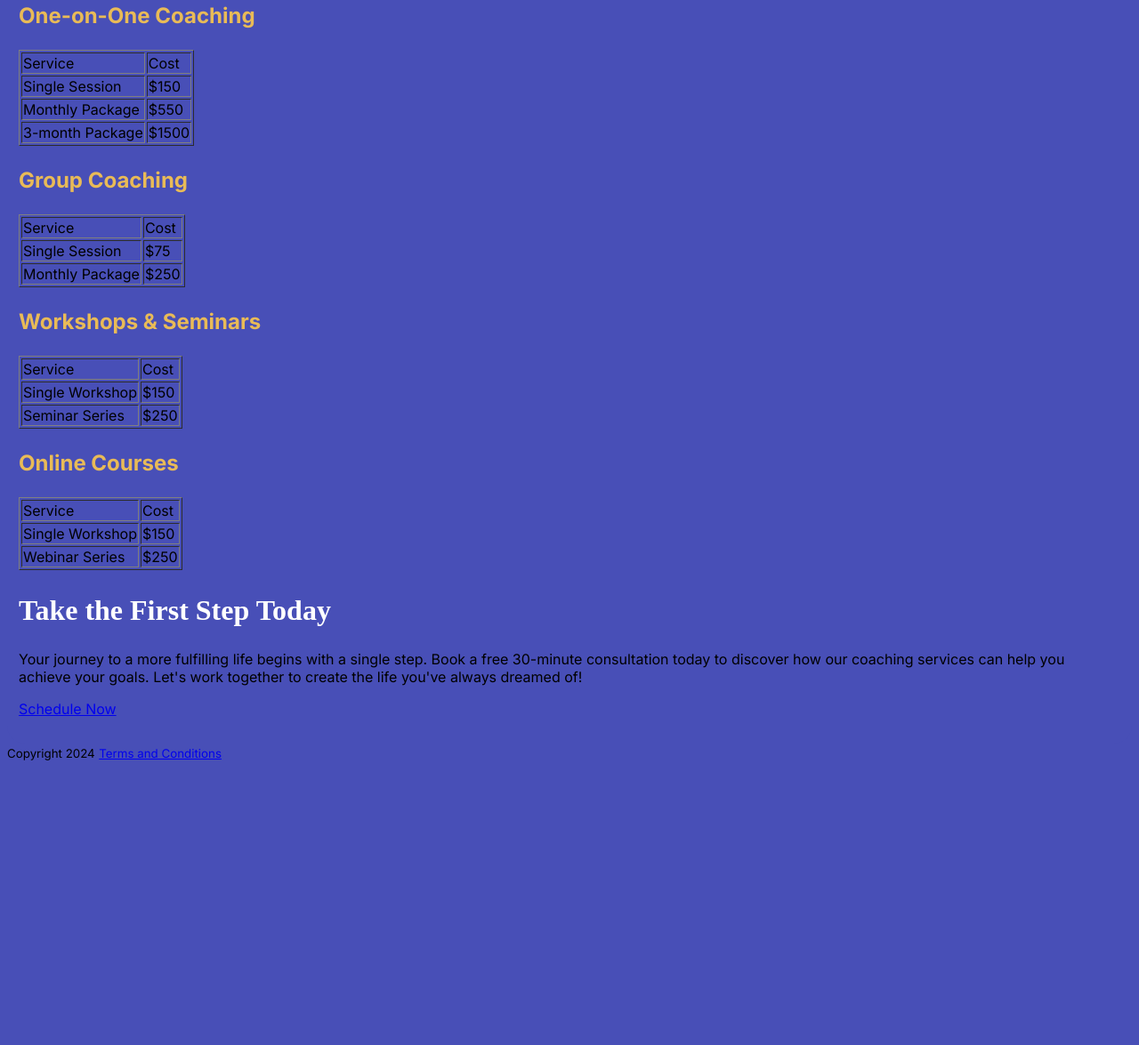
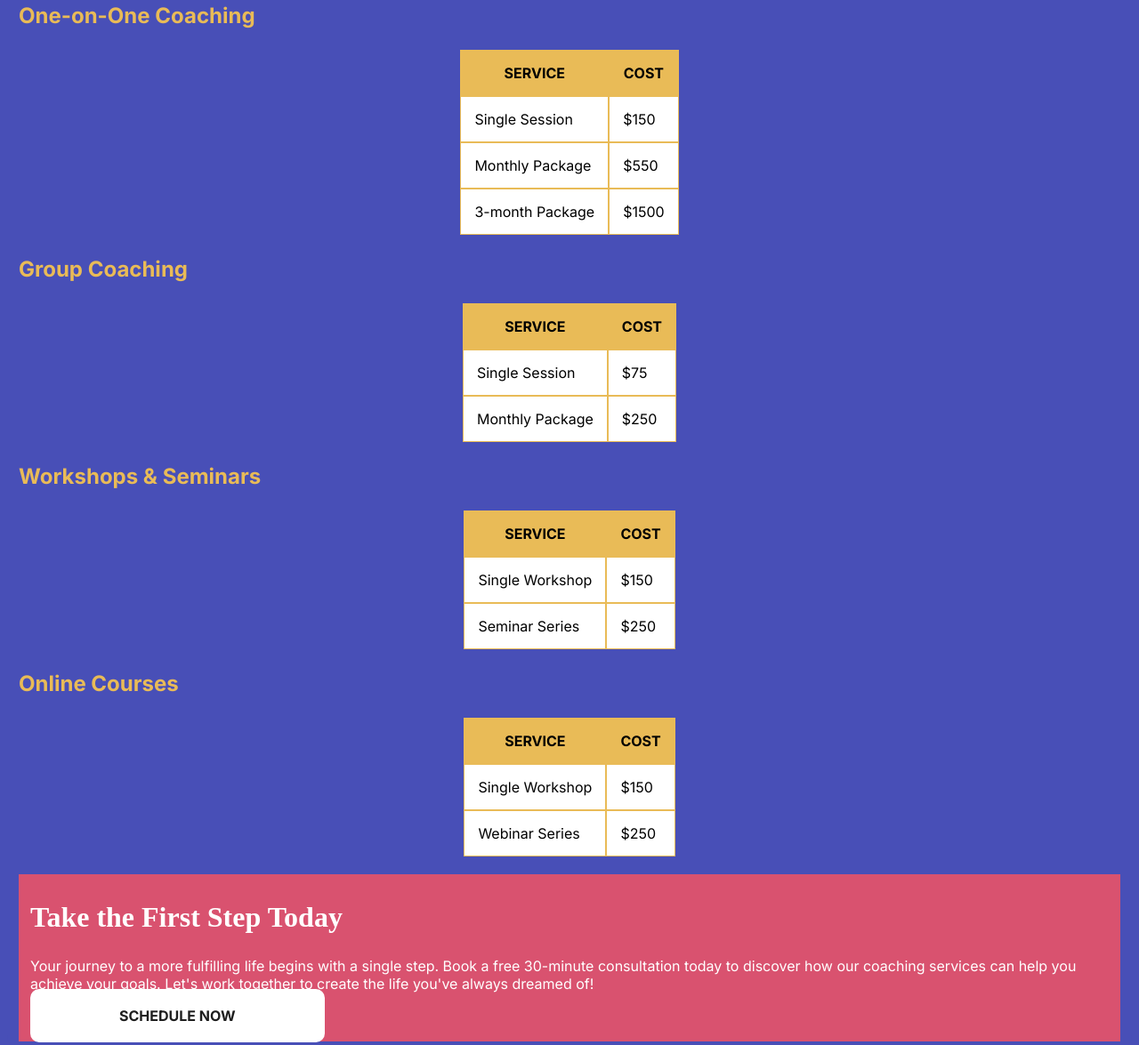
Before and after one commit to kadenrose/path-to-success, a plain HTML site: page index.html in a window 1280 px wide. Shown: the part 2143-3318 px from the top of the page at 89% size. Before the commit the page ends 3007 px from the top, so only its background shows below. Drawn offline with Linux system fonts and the light colour scheme; a web font is replaced by a local one.

Commit message:
11-22 classwork
style tables and button

```diff
--- a/index.html
+++ b/index.html
@@ -73,13 +73,17 @@
             </ul>
         </section>
 
+
         <h2>Pricing</h2>
         <h3>One-on-One Coaching</h3>
-        <table border="1">
+        <section class="prices">
+            <table>
+                <thead>
                     <tr>
-                <td>Service</td>
-                <td>Cost</td>
+                        <th>Service</th>
+                        <th>Cost</th>
                     </tr>
+                </thead>
                 <tr>
                     <td>Single Session</td>
                     <td>$150</td>
@@ -93,13 +97,18 @@
                     <td>$1500</td>
                 </tr>
             </table>
+        </section>
+
 
         <h3>Group Coaching</h3>
-        <table border="1">
+        <section class="prices">
+            <table>
+                <thead>
                     <tr>
-                <td>Service</td>
-                <td>Cost</td>
+                        <th>Service</th>
+                        <th>Cost</th>
                     </tr>
+                </thead>
                 <tr>
                     <td>Single Session</td>
                     <td>$75</td>
@@ -109,13 +118,17 @@
                     <td>$250</td>
                 </tr>
             </table>
+        </section>
 
         <h3>Workshops & Seminars</h3>
-        <table border="1">
+        <section class="prices">
+            <table>
+                <thead>
                     <tr>
-                <td>Service</td>
-                <td>Cost</td>
+                        <th>Service</th>
+                        <th>Cost</th>
                     </tr>
+                </thead>
                 <tr>
                     <td>Single Workshop</td>
                     <td>$150</td>
@@ -125,13 +138,17 @@
                     <td>$250</td>
                 </tr>
             </table>
+        </section>
 
         <h3>Online Courses</h3>
-        <table border="1">
+        <section class="prices">
+            <table>
+                <thead>
                     <tr>
-                <td>Service</td>
-                <td>Cost</td>
+                        <th>Service</th>
+                        <th>Cost</th>
                     </tr>
+                </thead>
                 <tr>
                     <td>Single Workshop</td>
                     <td>$150</td>
@@ -141,10 +158,13 @@
                     <td>$250</td>
                 </tr>
             </table>
+        </section>
 
+        <section id="firstStep">
             <h2>Take the First Step Today</h2>
             <p>Your journey to a more fulfilling life begins with a single step. Book a free 30-minute consultation today to discover how our coaching services can help you achieve your goals. Let's work together to create the life you've always dreamed of!</p>
             <p><a href="#">Schedule Now</a></p>
+        </section>
     </main>
     <footer>
         <small>Copyright 2024</small>
--- a/styles.css
+++ b/styles.css
@@ -134,6 +134,45 @@ nav ul li:nth-last-child(-n+4) {
     height: 60px;
 }
 
+table {
+    border-spacing: 0;
+}
+
+th {
+    text-transform: uppercase;
+    background-color: var(--yellow);
+    border: 1px solid var(--yellow);
+    padding: 15px;
+}
+
+td {
+    background-color: var(--white);
+    border: 1px solid var(--yellow);
+    padding: 15px;
+}
+
+.prices {
+    display: grid;
+    place-items: center;
+}
+
+#firstStep {
+    color: var(--white);
+    background-color: var(--pink);
+    padding: 3px 13px;
+    margin-top: 20px;
+}
+
+p > a {
+    text-decoration: none;
+    color: var(--darkgray);
+    text-transform: uppercase;
+    background-color: var(--white);
+    padding: 20px 100px;
+    border-radius: 10px;
+    font-weight: bold;
+}
+
 @media screen and (min-width:450px) {
     nav ul li:nth-last-child(-n+4) {
         display: list-item;
```
Lines whose indentation alone changed are shown as unchanged.
